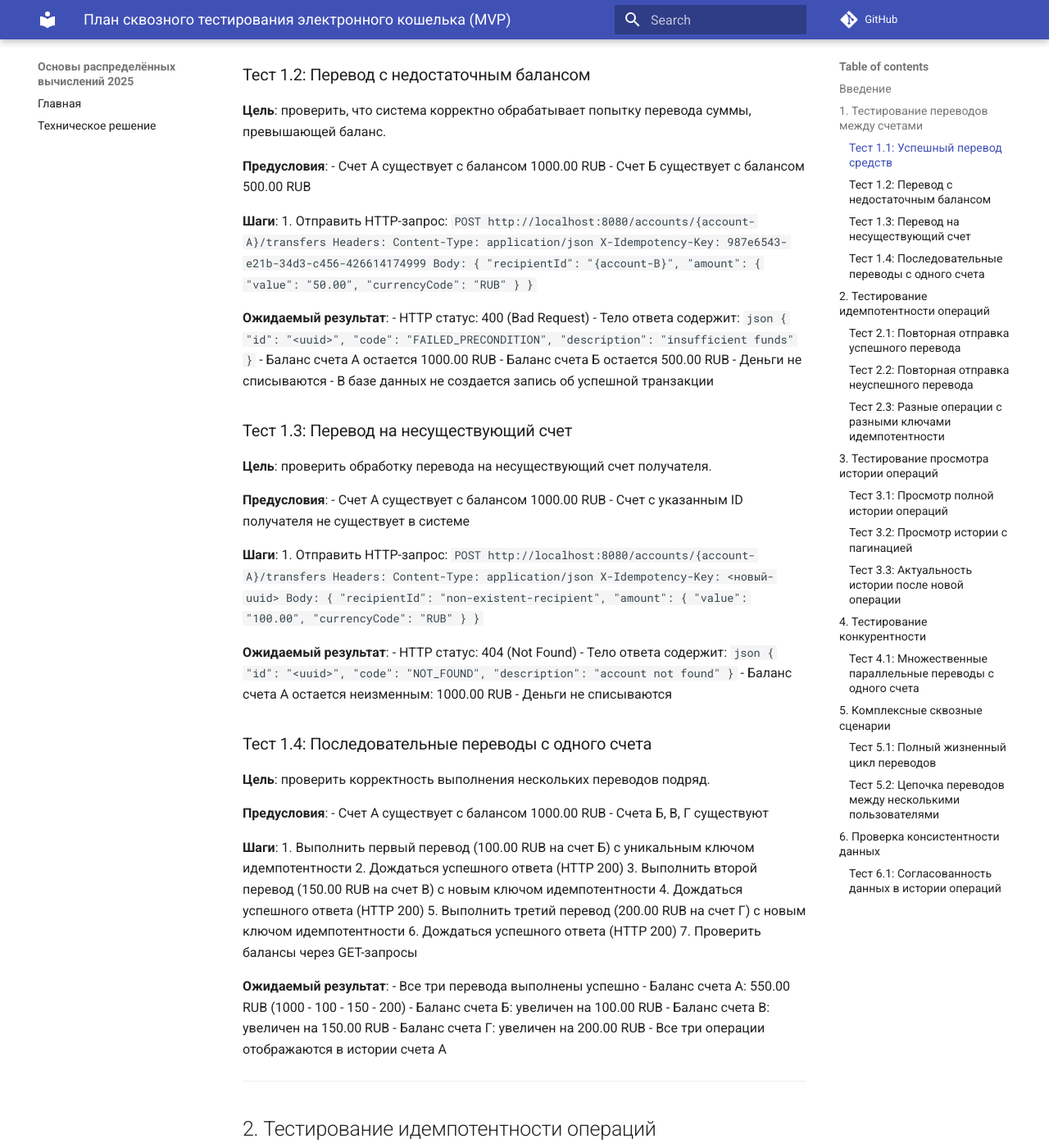
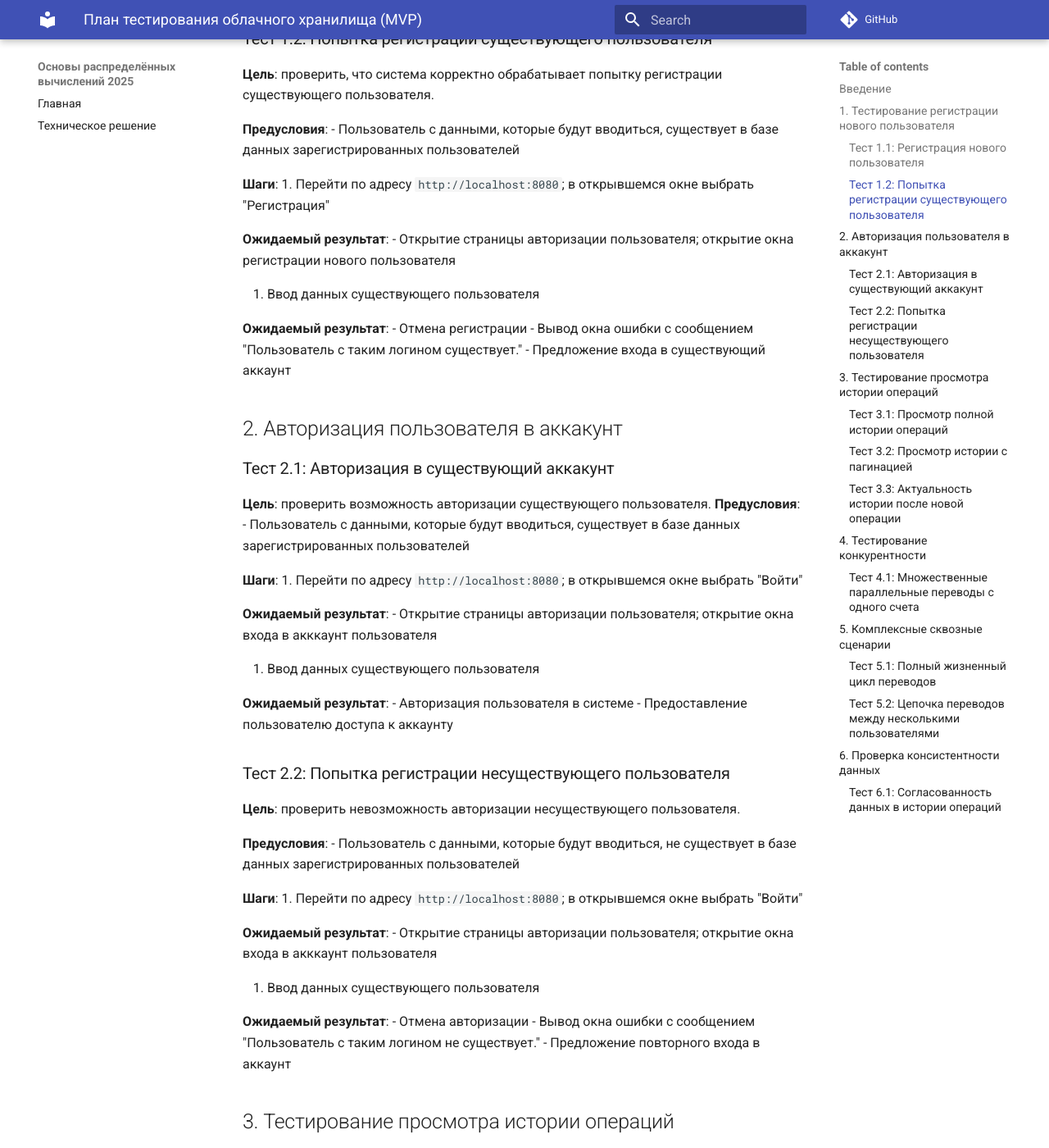
Before and after one commit to spbu-ds-practicum-2025/vanya-and-co, an MkDocs documentation site: the page built from docs/testplan.md, in a window 1280 px wide and 1400 px high, scrolled down 957 px. Shown: the whole window at 82% size. Built offline with MkDocs 1.6.1 and Material for MkDocs 9.7.7, drawn with Linux system fonts in a browser that asks for light colours; comment, search, counter and statistics services are not loaded; some of the changed text lies outside the part shown.

Commit message:
added introduction and authentification test plan

````diff
--- a/docs/testplan.md
+++ b/docs/testplan.md
@@ -1,226 +1,100 @@
-# План сквозного тестирования электронного кошелька (MVP)
+# План тестирования облачного хранилища (MVP)
 
 ## Введение
 
-Данный документ описывает сценарии сквозного (end-to-end) тестирования MVP системы «Электронный кошелек». Все тесты предназначены для ручного выполнения и фокусируются на взаимодействии с системой через REST API.
+Данный документ описывает сценарии  тестирования MVP системы «Облачное хранилище». Все тесты предназначены для ручного выполнения.
 
-**Охват MVP**: переводы между счетами, просмотр баланса и истории операций.
+**Охват MVP**: возможность авторизации в системе, реализация файлового хранилища.
 
 **Предусловия для всех тестов**:
-- Система полностью развернута и доступна
+- ((Система полностью развернута и доступна))
 - API Gateway доступен по адресу `http://localhost:8080`
-- В системе существуют тестовые счета с известными идентификаторами
+- ((В системе существуют тестовые счета с известными идентификаторами))
 
 ---
 
-## 1. Тестирование переводов между счетами
+## 1. Тестирование регистрации нового пользователя
 
-### Тест 1.1: Успешный перевод средств
+### Тест 1.1: Регистрация нового пользователя
 
-**Цель**: проверить полный цикл перевода денег от одного пользователя другому.
+**Цель**: проверить возможность регистрации нового пользователя.
 
 **Предусловия**:
-- Счет А существует с балансом 1000.00 RUB
-- Счет Б существует с балансом 500.00 RUB
-- Известны ID обоих счетов
+- Пользователя с данными, которые будут вводиться, не существует в базе данных зарегистрированных пользователей
 
 **Шаги**:
-1. Отправить HTTP-запрос:
-   ```
-   POST http://localhost:8080/accounts/{account-A}/transfers
-   Headers:
-     Content-Type: application/json
-     X-Idempotency-Key: 550e8400-e29b-41d4-a716-446655440000
-   Body:
-   {
-     "recipientId": "{account-B}",
-     "amount": {
-       "value": "50.00",
-       "currencyCode": "RUB"
-     }
-   }
-   ```
+1. Перейти по адресу `http://localhost:8080`; в открывшемся окне выбрать "Регистрация"
 
 **Ожидаемый результат**:
-- HTTP статус: 200 OK
-- Тело ответа содержит ID операции:
-  ```json
-  {
-    "operationId": "<uuid>"
-  }
-  ```
-- Баланс счета А уменьшился на 50.00 RUB и составляет 950.00 RUB
-- Баланс счета Б увеличился на 50.00 RUB и составляет 550.00 RUB
-- Операция отображается в истории обоих счетов
-- Время выполнения операции не превышает 2 секунд
+- Открытие страницы авторизации пользователя; открытие окна регистрации нового пользователя
 
-### Тест 1.2: Перевод с недостаточным балансом
+2. Ввод данных нового пользователя
 
-**Цель**: проверить, что система корректно обрабатывает попытку перевода суммы, превышающей баланс.
+**Ожидаемый результат**:
+- Положительный ответ программы
+- Внесение данных пользователя в базу данных
+- Авторизация пользователя
+
+### Тест 1.2: Попытка регистрации существующего пользователя
+
+**Цель**: проверить, что система корректно обрабатывает попытку регистрации существующего пользователя.
 
 **Предусловия**:
-- Счет А существует с балансом 1000.00 RUB
-- Счет Б существует с балансом 500.00 RUB
+- Пользователь с данными, которые будут вводиться, существует в базе данных зарегистрированных пользователей
 
 **Шаги**:
-1. Отправить HTTP-запрос:
-   ```
-   POST http://localhost:8080/accounts/{account-A}/transfers
-   Headers:
-     Content-Type: application/json
-     X-Idempotency-Key: 987e6543-e21b-34d3-c456-426614174999
-   Body:
-   {
-     "recipientId": "{account-B}",
-     "amount": {
-       "value": "50.00",
-       "currencyCode": "RUB"
-     }
-   }
-   ```
+1. Перейти по адресу `http://localhost:8080`; в открывшемся окне выбрать "Регистрация"
 
 **Ожидаемый результат**:
-- HTTP статус: 400 (Bad Request)
-- Тело ответа содержит:
-  ```json
-  {
-    "id": "<uuid>",
-    "code": "FAILED_PRECONDITION",
-    "description": "insufficient funds"
-  }
-  ```
-- Баланс счета А остается 1000.00 RUB
-- Баланс счета Б остается 500.00 RUB
-- Деньги не списываются
-- В базе данных не создается запись об успешной транзакции
+- Открытие страницы авторизации пользователя; открытие окна регистрации нового пользователя
 
-### Тест 1.3: Перевод на несуществующий счет
+2. Ввод данных существующего пользователя
 
-**Цель**: проверить обработку перевода на несуществующий счет получателя.
+**Ожидаемый результат**:
+- Отмена регистрации
+- Вывод окна ошибки с сообщением "Пользователь с таким логином существует."
+- Предложение входа в существующий аккаунт
+
+## 2. Авторизация пользователя в аккакунт
+
+### Тест 2.1: Авторизация в существующий аккакунт
+
+**Цель**: проверить возможность авторизации существующего пользователя.
+**Предусловия**:
+- Пользователь с данными, которые будут вводиться, существует в базе данных зарегистрированных пользователей
+
+**Шаги**:
+1. Перейти по адресу `http://localhost:8080`; в открывшемся окне выбрать "Войти"
+
+**Ожидаемый результат**:
+- Открытие страницы авторизации пользователя; открытие окна входа в акккаунт пользователя
+
+2. Ввод данных существующего пользователя
+
+**Ожидаемый результат**:
+- Авторизация пользователя в системе
+- Предоставление пользователю доступа к аккаунту
+
+
+### Тест 2.2: Попытка регистрации несуществующего пользователя
+
+**Цель**: проверить невозможность авторизации несуществующего пользователя.
 
 **Предусловия**:
-- Счет А существует с балансом 1000.00 RUB
-- Счет с указанным ID получателя не существует в системе
+- Пользователь с данными, которые будут вводиться, не существует в базе данных зарегистрированных пользователей
 
 **Шаги**:
-1. Отправить HTTP-запрос:
-   ```
-   POST http://localhost:8080/accounts/{account-A}/transfers
-   Headers:
-     Content-Type: application/json
-     X-Idempotency-Key: <новый-uuid>
-   Body:
-   {
-     "recipientId": "non-existent-recipient",
-     "amount": {
-       "value": "100.00",
-       "currencyCode": "RUB"
-     }
-   }
-   ```
+1. Перейти по адресу `http://localhost:8080`; в открывшемся окне выбрать "Войти"
 
 **Ожидаемый результат**:
-- HTTP статус: 404 (Not Found)
-- Тело ответа содержит:
-  ```json
-  {
-    "id": "<uuid>",
-    "code": "NOT_FOUND",
-    "description": "account not found"
-  }
-  ```
-- Баланс счета А остается неизменным: 1000.00 RUB
-- Деньги не списываются
+- Открытие страницы авторизации пользователя; открытие окна входа в акккаунт пользователя
 
-### Тест 1.4: Последовательные переводы с одного счета
-
-**Цель**: проверить корректность выполнения нескольких переводов подряд.
-
-**Предусловия**:
-- Счет А существует с балансом 1000.00 RUB
-- Счета Б, В, Г существуют
-
-**Шаги**:
-1. Выполнить первый перевод (100.00 RUB на счет Б) с уникальным ключом идемпотентности
-2. Дождаться успешного ответа (HTTP 200)
-3. Выполнить второй перевод (150.00 RUB на счет В) с новым ключом идемпотентности
-4. Дождаться успешного ответа (HTTP 200)
-5. Выполнить третий перевод (200.00 RUB на счет Г) с новым ключом идемпотентности
-6. Дождаться успешного ответа (HTTP 200)
-7. Проверить балансы через GET-запросы
+2. Ввод данных существующего пользователя
 
 **Ожидаемый результат**:
-- Все три перевода выполнены успешно
-- Баланс счета А: 550.00 RUB (1000 - 100 - 150 - 200)
-- Баланс счета Б: увеличен на 100.00 RUB
-- Баланс счета В: увеличен на 150.00 RUB
-- Баланс счета Г: увеличен на 200.00 RUB
-- Все три операции отображаются в истории счета А
-
----
-
-## 2. Тестирование идемпотентности операций
-
-### Тест 2.1: Повторная отправка успешного перевода
-
-**Цель**: проверить, что система корректно обрабатывает повторную отправку запроса с одинаковым ключом идемпотентности.
-
-**Предусловия**:
-- Счет А существует с балансом 1000.00 RUB
-- Счет Б существует с балансом 500.00 RUB
-- Известен ключ идемпотентности для операции
-
-**Шаги**:
-1. Отправить первый HTTP-запрос на перевод 100.00 RUB с ключом идемпотентности `KEY-001`
-2. Дождаться успешного ответа (HTTP 200) и сохранить `operationId` из ответа
-3. Проверить балансы счетов А и Б
-4. Повторно отправить идентичный HTTP-запрос с тем же ключом `KEY-001`
-
-**Ожидаемый результат**:
-- Первый запрос выполнен успешно, возвращен ID операции
-- Второй запрос возвращает тот же ID операции
-- Баланс счета А: 900.00 RUB (списано только один раз)
-- Баланс счета Б: 600.00 RUB (зачислено только один раз)
-- В истории операций только одна запись о переводе
-
-### Тест 2.2: Повторная отправка неуспешного перевода
-
-**Цель**: проверить идемпотентность при повторной попытке неуспешной операции.
-
-**Предусловия**:
-- Счет А существует с балансом 100.00 RUB
-- Счет Б существует
-
-**Шаги**:
-1. Отправить HTTP-запрос на перевод 200.00 RUB (больше баланса) с ключом `KEY-002`
-2. Получить ответ с ошибкой (HTTP 400)
-3. Повторить тот же запрос с тем же ключом идемпотентности `KEY-002`
-
-**Ожидаемый результат**:
-- Оба запроса возвращают одинаковую ошибку
-- Баланс счета А остается 100.00 RUB
-- Операция не выполняется ни при первом, ни при втором запросе
-
-### Тест 2.3: Разные операции с разными ключами идемпотентности
-
-**Цель**: проверить, что разные ключи идемпотентности позволяют выполнять независимые операции.
-
-**Предусловия**:
-- Счет А существует с балансом 1000.00 RUB
-- Счет Б существует
-
-**Шаги**:
-1. Отправить первый HTTP-запрос на перевод 100.00 RUB на счет Б с ключом `KEY-003`
-2. Отправить второй HTTP-запрос на перевод 150.00 RUB на счет Б с другим ключом `KEY-004`
-
-**Ожидаемый результат**:
-- Обе операции выполнены успешно
-- Получены два разных ID операций
-- Баланс счета А: 750.00 RUB (1000 - 100 - 150)
-- Баланс счета Б: увеличен на 250.00 RUB
-- В истории отображаются обе операции
-
----
+- Отмена авторизации
+- Вывод окна ошибки с сообщением "Пользователь с таким логином не существует."
+- Предложение повторного входа в аккаунт
 
 ## 3. Тестирование просмотра истории операций
 
````
